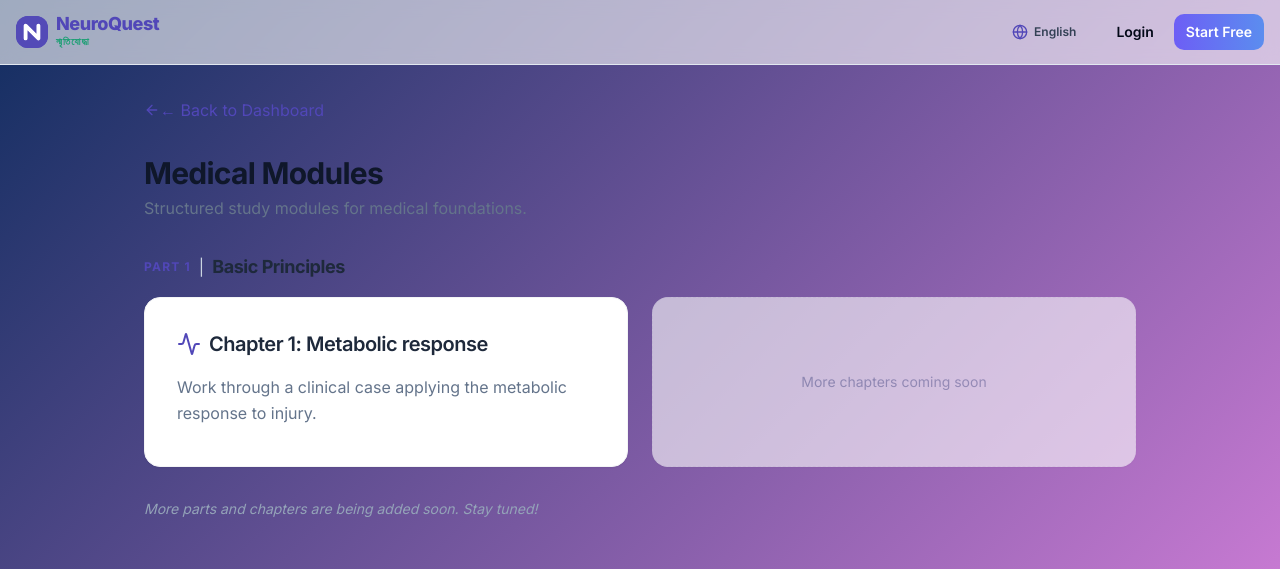
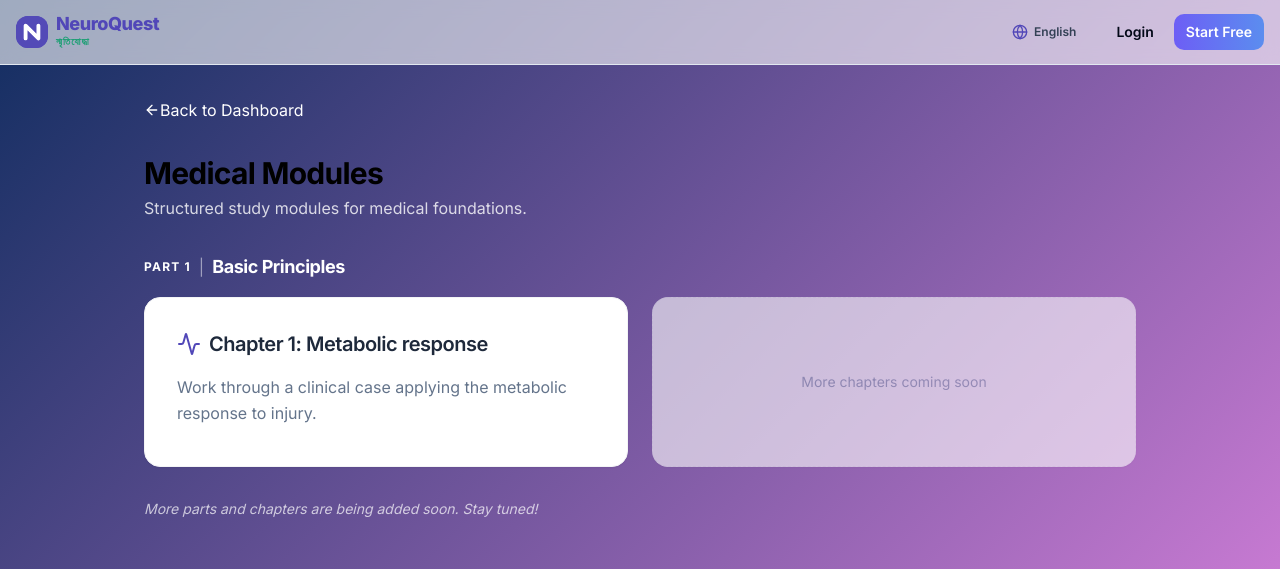
Before and after one commit to ShArafat58/NeuroQuest-Hackathon-Project, a Next.js app: page /medical in a window 1280 px wide. Shown: the top 569 px of the page. Built offline with nearby package versions, Linux system fonts and the light colour scheme; no server answers.

Commit message:
Improve text readability on dark backgrounds + fix dashboard typo

```diff
--- a/app/(protected)/dashboard/page.tsx
+++ b/app/(protected)/dashboard/page.tsx
@@ -204,7 +204,7 @@ export default function DashboardPage() {
                   ? "Structured medical study modules"
                   : isBangla
                     ? "আপনার সব বিষয়ের জন্য পার্সোনালাইজড স্টোরি কোয়েস্ট"
-                    : "PPersonalized story quests across all your SSC subjects"}
+                    : "Personalized story quests across all your SSC subjects"}
             </p>
             <Button
               size="lg"
--- a/app/(protected)/ielts/page.tsx
+++ b/app/(protected)/ielts/page.tsx
@@ -10,9 +10,9 @@ export default function IELTSHub() {
       <Header />
       <main className="flex-1 container mx-auto px-4 py-8 max-w-5xl space-y-8">
         <div className="flex items-center gap-4 mb-6">
-          <Link href="/dashboard" className="flex items-center text-primary hover:underline">
+          <Link href="/dashboard" className="flex items-center text-white hover:underline">
             <ArrowLeft className="w-4 h-4" />
-            <span>← Back to Dashboard</span>
+            <span>Back to Dashboard</span>
           </Link>
         </div>
         <h1 className="text-3xl font-bold text-slate-900 mb-4">IELTS Modules</h1>
--- a/app/(protected)/medical/page.tsx
+++ b/app/(protected)/medical/page.tsx
@@ -10,23 +10,23 @@ export default function MedicalHub() {
             <Header />
             <main className="flex-1 container mx-auto px-4 py-8 max-w-5xl space-y-8">
                 <div className="flex items-center gap-4 mb-2">
-                    <Link href="/dashboard" className="flex items-center text-primary hover:underline">
+                    <Link href="/dashboard" className="flex items-center text-white hover:underline">
                         <ArrowLeft className="w-4 h-4" />
-                        <span>← Back to Dashboard</span>
+                        <span>Back to Dashboard</span>
                     </Link>
                 </div>
 
                 <div>
-                    <h1 className="text-3xl font-bold text-slate-900 mb-1">Medical Modules</h1>
-                    <p className="text-slate-500">Structured study modules for medical foundations.</p>
+                    <h1 className="text-3xl font-bold text-black mb-1">Medical Modules</h1>
+                    <p className="text-white/80">Structured study modules for medical foundations.</p>
                 </div>
 
                 {/* PART 1 | Basic Principles */}
                 <div className="space-y-4">
                     <div className="flex items-center gap-2">
-                        <span className="text-xs font-bold uppercase tracking-widest text-primary">Part 1</span>
-                        <span className="text-slate-300">|</span>
-                        <h2 className="text-lg font-bold text-slate-800">Basic Principles</h2>
+                        <span className="text-xs font-bold uppercase tracking-widest text-white">Part 1</span>
+                        <span className="text-white/50">|</span>
+                        <h2 className="text-lg font-bold text-white">Basic Principles</h2>
                     </div>
 
                     <div className="grid grid-cols-1 sm:grid-cols-2 gap-6">
@@ -53,7 +53,7 @@ export default function MedicalHub() {
                     </div>
                 </div>
 
-                <p className="text-sm text-slate-400 italic">
+                <p className="text-sm text-white/70 italic">
                     More parts and chapters are being added soon. Stay tuned!
                 </p>
             </main>
--- a/app/(protected)/progress/page.tsx
+++ b/app/(protected)/progress/page.tsx
@@ -84,7 +84,7 @@ export default function ProgressPage() {
       .then((d) => {
         if (d) setData(d);
       })
-      .catch(() => {})
+      .catch(() => { })
       .finally(() => setLoading(false));
   }, [router]);
 
@@ -170,7 +170,7 @@ export default function ProgressPage() {
             <h1 className="text-3xl font-extrabold text-slate-900 tracking-tight">
               {isBangla ? "আমার উন্নতি" : "My Progress"}
             </h1>
-            <p className="text-slate-500 mt-1">
+            <p className="text-white mt-1">
               {isBangla
                 ? "তোমার শেখার অগ্রগতি এক নজরে"
                 : "Your learning progress at a glance"}
--- a/app/(protected)/select-chapter/page.tsx
+++ b/app/(protected)/select-chapter/page.tsx
@@ -206,10 +206,10 @@ function ChapterSelectionContent() {
               <Lock className="w-8 h-8" />
             </div>
             <div>
-              <h2 className="text-xl font-bold text-slate-700 mb-2">
+              <h2 className="text-xl font-bold text-slate-1000 mb-2">
                 {isBangla ? "আরও অধ্যায় শীঘ্রই আসছে" : "More chapters coming soon"}
               </h2>
-              <p className="text-slate-500">
+              <p className="text-slate-1000">
                 {isBangla
                   ? "আমরা আরো অধ্যায় নিয়ে কাজ করছি।"
                   : "We're working on more chapters. Stay tuned!"}
--- a/app/(protected)/select-subject/page.tsx
+++ b/app/(protected)/select-subject/page.tsx
@@ -102,7 +102,7 @@ export default function SelectSubjectPage() {
   if (loading) {
     return (
       <div className="flex min-h-screen items-center justify-center bg-transparent">
-        <Loader2 className="w-10 h-10 animate-spin text-primary" />
+        <Loader2 className="w-10 h-10 animate-spin text-white" />
       </div>
     );
   }
@@ -127,17 +127,17 @@ export default function SelectSubjectPage() {
       <main className="flex-1 container mx-auto px-4 py-8 max-w-5xl">
         {/* Breadcrumb */}
         <div className="mb-6">
-          <Link href="/dashboard" className="text-primary hover:underline font-medium text-sm flex items-center">
+          <Link href="/dashboard" className="text-white hover:underline font-medium text-sm flex items-center">
             &larr; {getClassName(user.current_class)}
           </Link>
         </div>
 
         {/* Heading */}
         <div className="text-center mb-10">
-          <h1 className="text-3xl sm:text-4xl font-extrabold text-slate-900 mb-3">
+          <h1 className="text-3xl sm:text-4xl font-extrabold text-white mb-3">
             {isBangla ? "বিষয় নির্বাচন করুন" : "Select Subject"}
           </h1>
-          <p className="text-slate-500 text-lg">
+          <p className="text-white/80 text-lg">
             {isBangla ? "আপনি কোন বিষয় পড়তে চান?" : "Which subject would you like to study?"}
           </p>
         </div>
@@ -171,8 +171,8 @@ export default function SelectSubjectPage() {
 
         {/* Subject না থাকলে */}
         {subjects.length === 0 && (
-          <p className="text-center text-slate-400 mt-10">
-            {isBangla ? "কোনো বিষয় পাওয়া যায়নি।" : "No subjects found."}
+          <p className="text-center text-white/100 mt-10">
+            {isBangla ? "শীঘ্রই আসছে।" : "Coming soon."}
           </p>
         )}
       </main>
```
Lines whose indentation alone changed are shown as unchanged.
